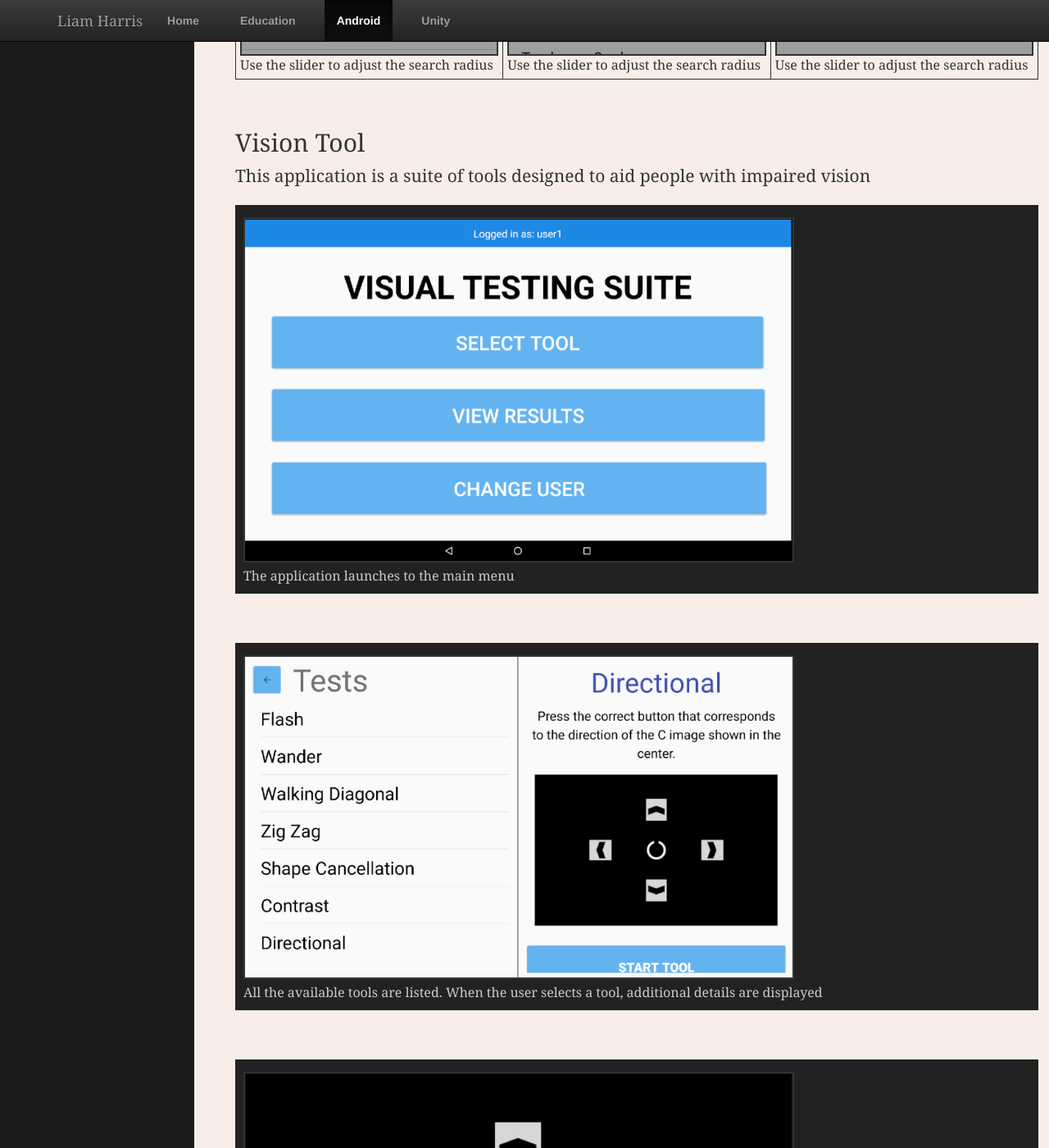
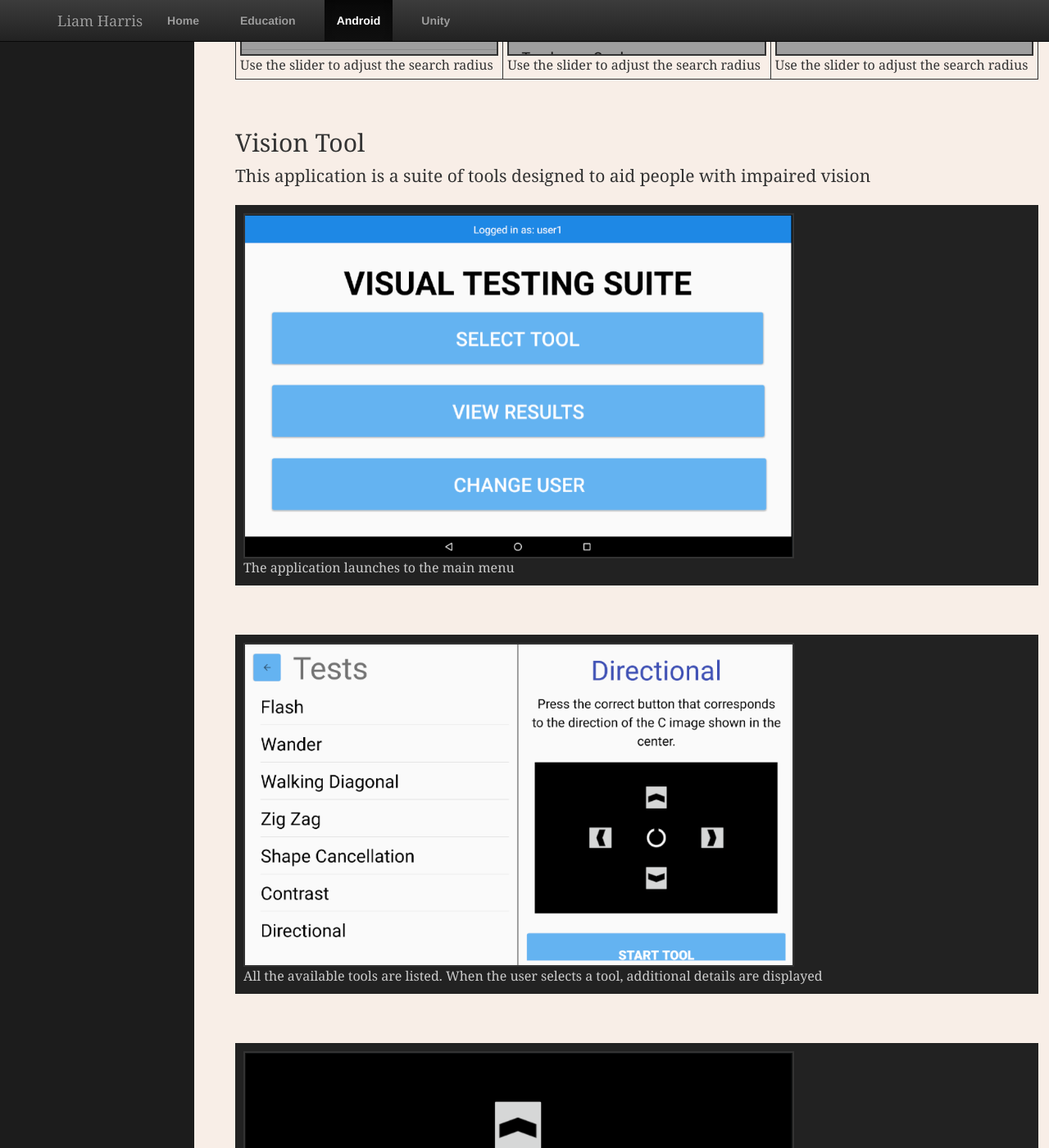
Before and after one commit to harrl7/harrl7.github.io, a Jekyll site: the page built from android/index.html, in a window 1280 px wide and 1400 px high, scrolled down 782 px. Shown: the whole window at 82% size. Built offline with Jekyll 4.4.1, drawn with Linux system fonts in a browser that asks for light colours.

Commit message:
Update main.css

```diff
--- a/css/main.css
+++ b/css/main.css
@@ -98,7 +98,7 @@ img {
 }
 
 #Vision_Tools figure img {
-    margin: 5px auto;
+    margin: auto;
     width: 70%;
 }
 
```
